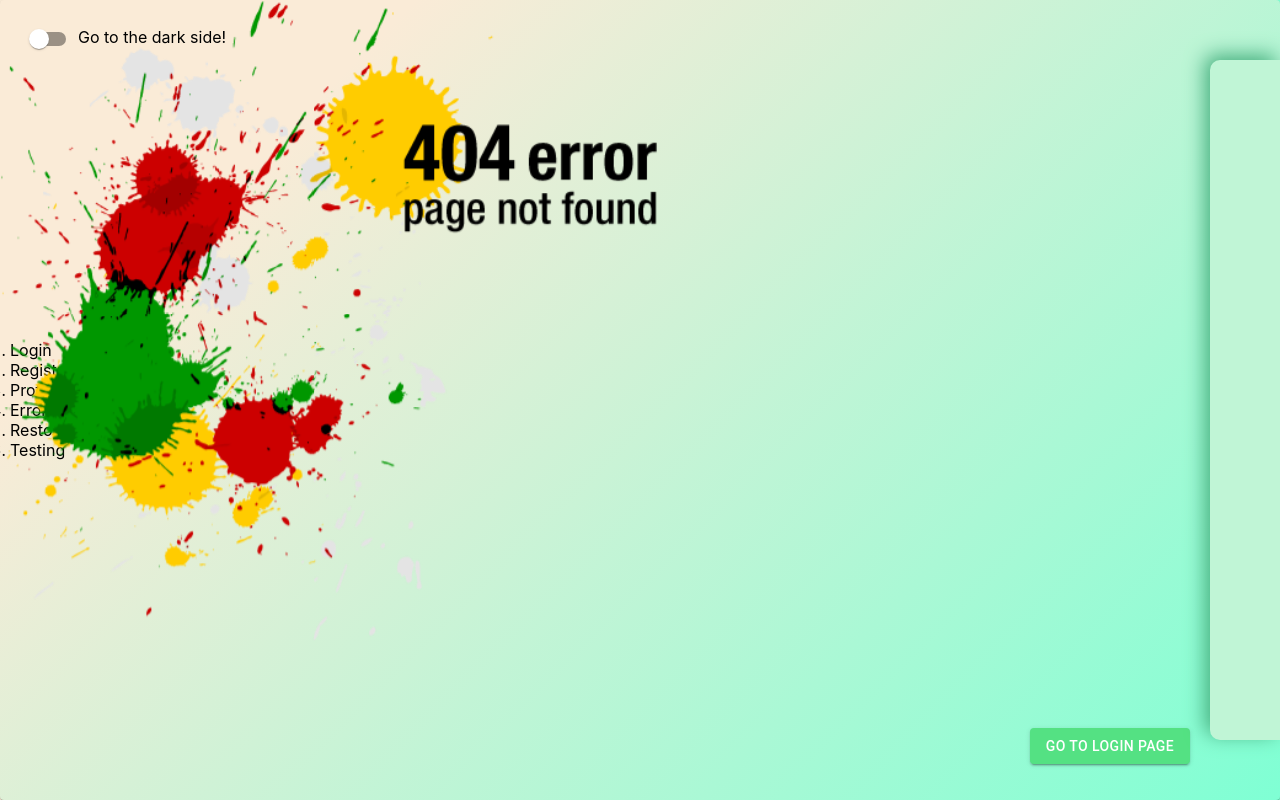
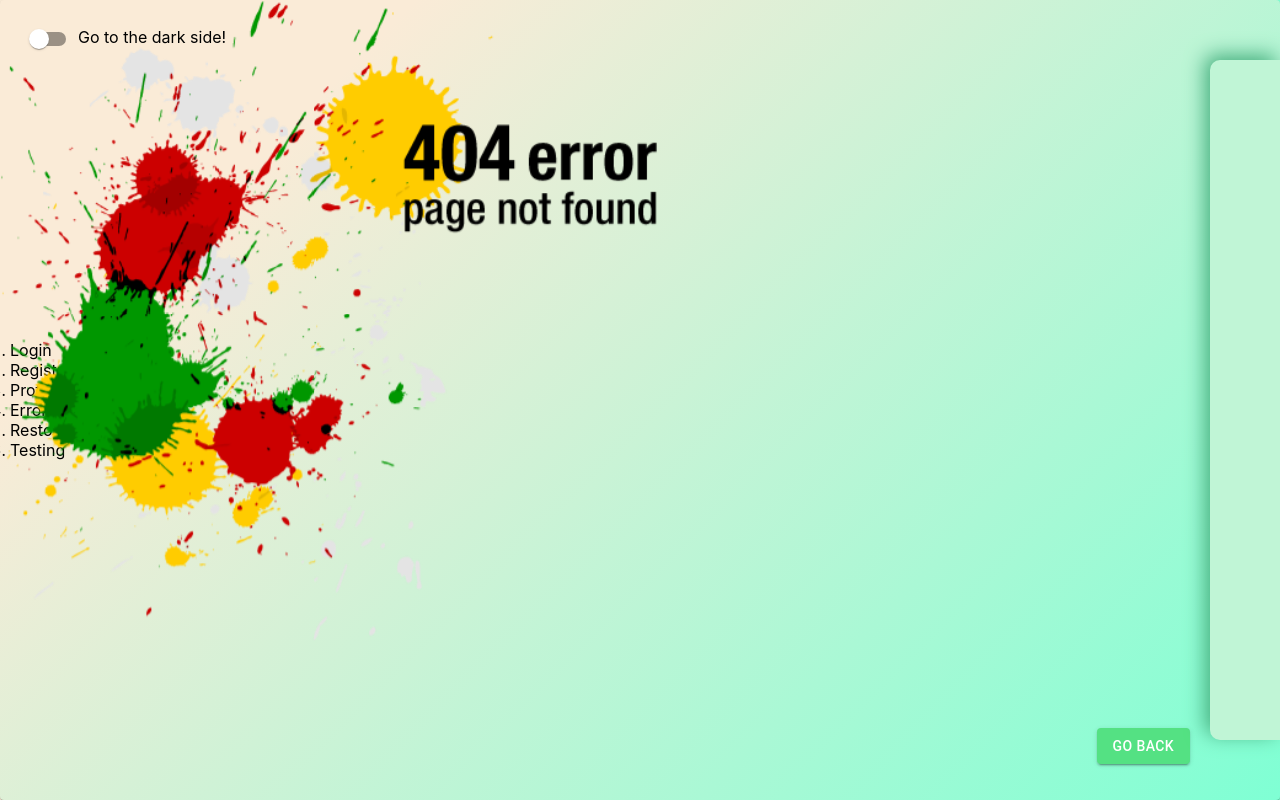
Before and after one commit to katesunday/new-project-ighw, a React (Create React App) app: page /#/error in a window 1280 px wide. Built offline with nearby package versions, Linux system fonts and the light colour scheme; no server answers.

Commit message:
lil bit of css

```diff
--- a/src/components/Error404/Error404.tsx
+++ b/src/components/Error404/Error404.tsx
@@ -23,7 +23,7 @@ export const Error404 = () => {
                 variant="contained"
                 sx={{mt: 3 , mb: 2}}
             >
-                Go to login page
+                Go back
             </Button>
         </div>
     )
```
